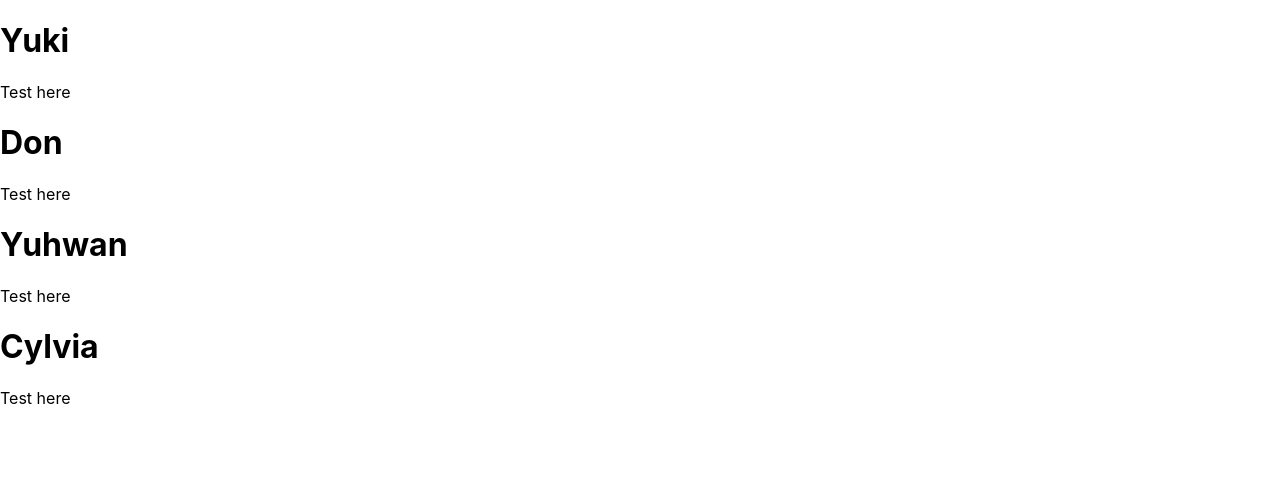
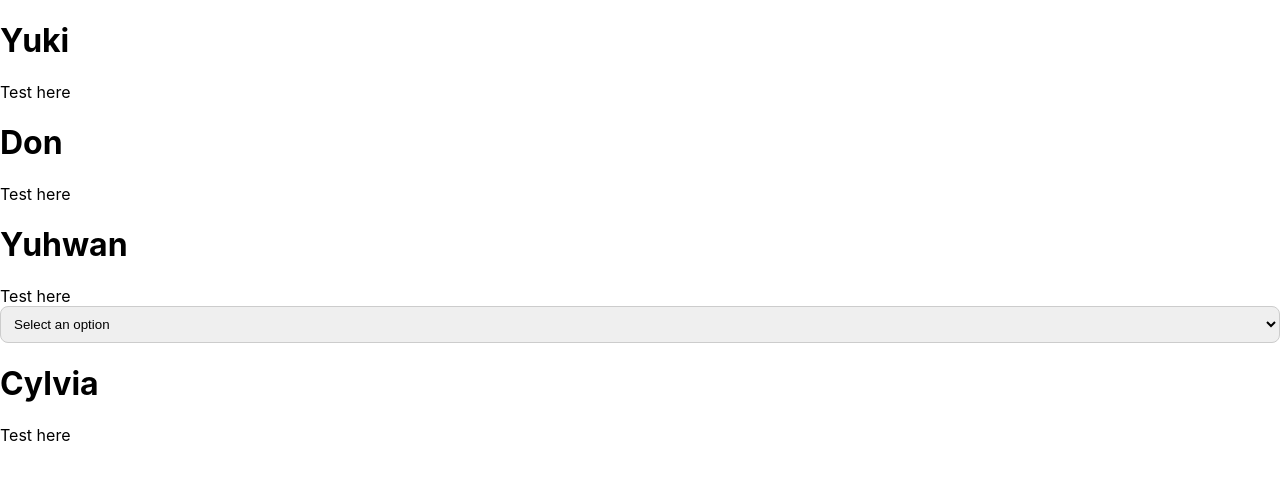
Before and after one commit to dacosio/integrated-project, a React (Create React App) app: page / in a window 1280 px wide. Shown: the top 480 px of the page. Built offline with nearby package versions, Linux system fonts and the light colour scheme.

Commit message:
props changed

```diff
--- a/src/TestingComponents/Yuhwan.js
+++ b/src/TestingComponents/Yuhwan.js
@@ -1,12 +1,31 @@
-import React, { useState } from "react";
+import React, { useEffect, useMemo, useState } from "react";
+import Dropdown from "../components/base/Dropdown/Dropdown";
 
 const Yuhwan = (props) => {
-  const [first, setfirst] = useState();
+  const [selectedOption, setSelectedOption] = useState("");
+
+  const options = useMemo(
+    () => [
+      { value: "value1", label: "label1" },
+      { value: "value2", label: "label2" },
+      { value: "value3", label: "label3" },
+    ],
+    []
+  );
+
+  useEffect(() => {
+    console.log(selectedOption);
+  }, [selectedOption]);
 
   return (
     <div>
       <h1>Yuhwan</h1>
       <div>Test here</div>
+      <Dropdown
+        selectedOption={selectedOption}
+        setSelectedOption={setSelectedOption}
+        options={options}
+      ></Dropdown>
     </div>
   );
 };
--- a/src/components/base/Dropdown/Dropdown.jsx
+++ b/src/components/base/Dropdown/Dropdown.jsx
@@ -1,16 +1,16 @@
-import React, { useState } from "react";
+import React from "react";
 import "./dropdown.css";
 
-const Dropdown = ({ options, onChange, ...props }) => {
-  const [value, setValue] = useState("");
-
+const Dropdown = ({ selectedOption, setSelectedOption, options, ...props }) => {
   const handleOnChange = (event) => {
-    setValue(event.target.value);
-    onChange(event.target.value);
+    setSelectedOption(event.target.value);
   };
 
   return (
-    <select onChange={handleOnChange}>
+    <select onChange={handleOnChange} defaultValue="" style={props}>
+      <option value="" disabled>
+        Select an option
+      </option>
       {options.map((option, index) => (
         <option key={index} value={option.value}>
           {option.label}
```
Also changed, not shown: 1 other file (tests, documents, lock files or other folders).
